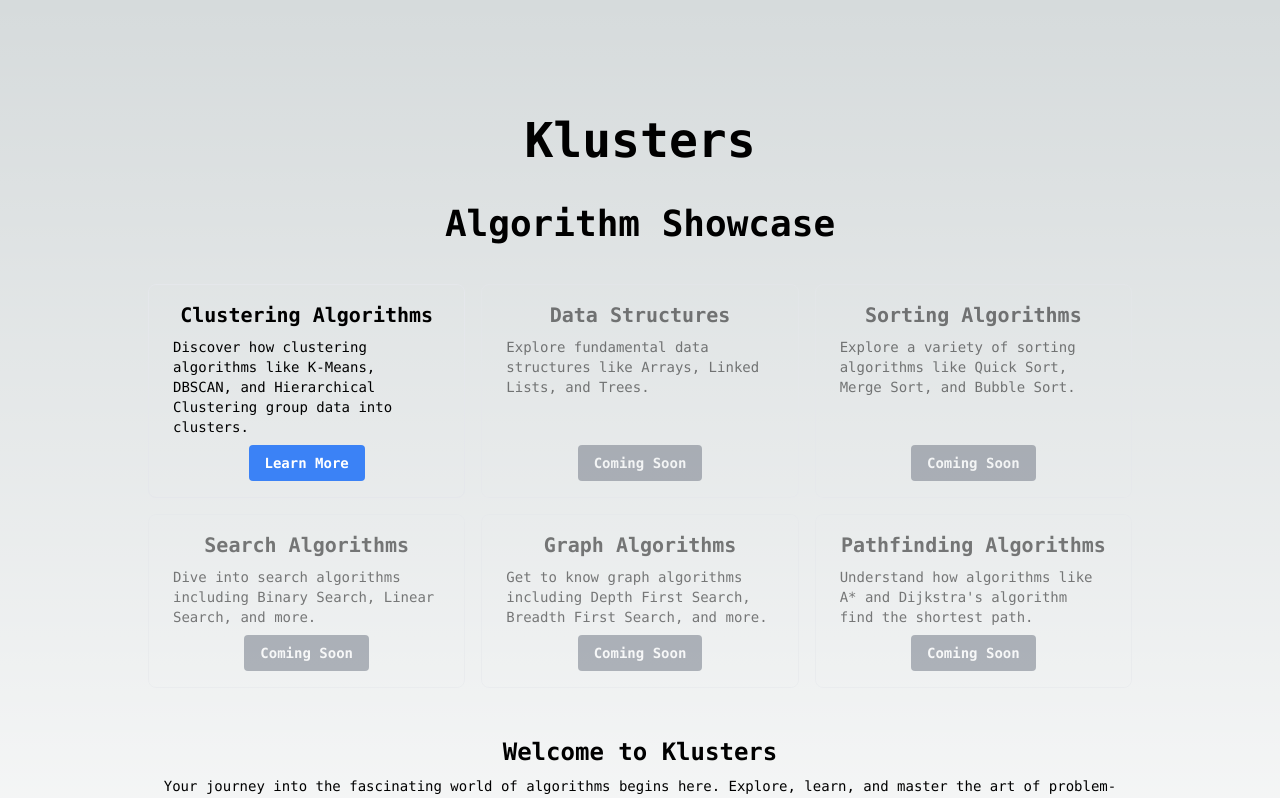
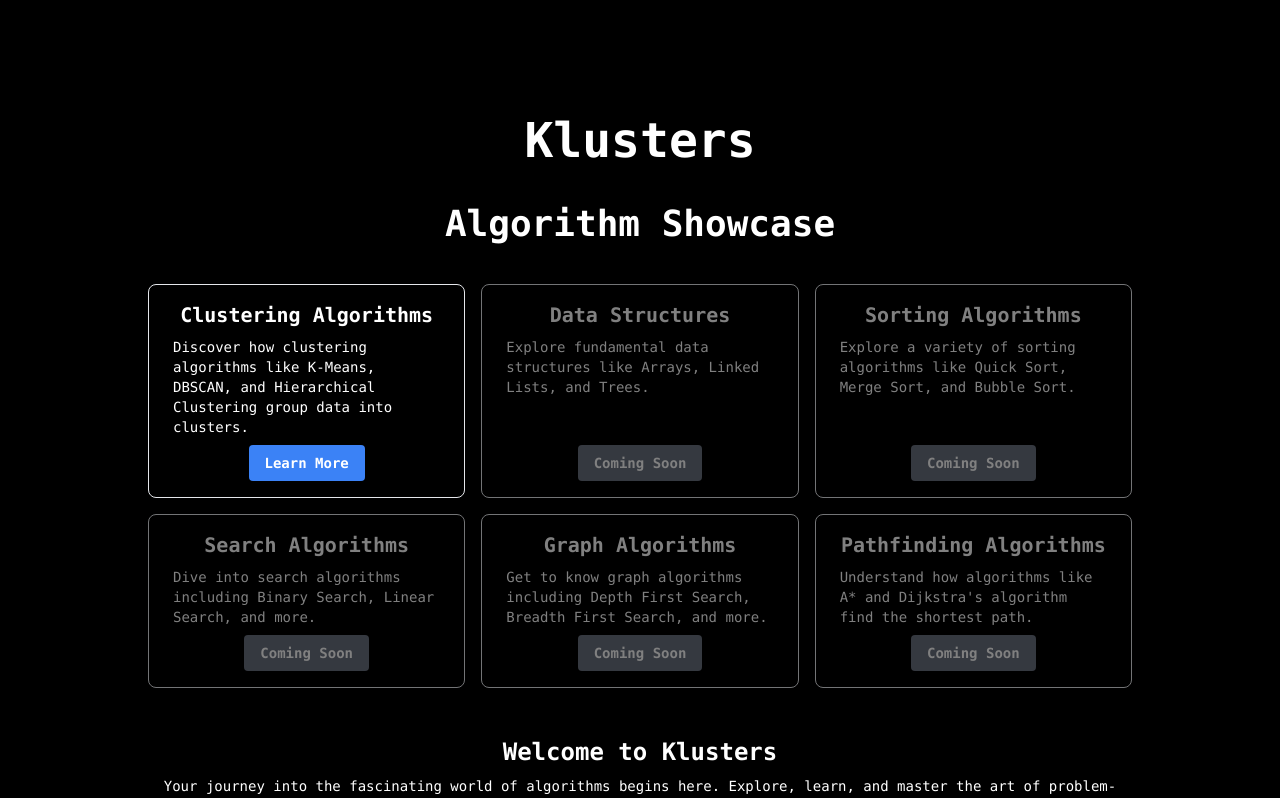
Before and after one commit to ouckah/klusters, a Next.js app: page / in a window 1280 px wide. Shown: the top 798 px of the page. Built offline with nearby package versions, Linux system fonts and the light colour scheme.

Commit message:
ONLY DARK MODE!

```diff
--- a/src/app/globals.css
+++ b/src/app/globals.css
@@ -2,10 +2,16 @@
 @tailwind components;
 @tailwind utilities;
 
-:root {
+/* :root {
   --foreground-rgb: 0, 0, 0;
   --background-start-rgb: 214, 219, 220;
   --background-end-rgb: 255, 255, 255;
+} */
+
+:root {
+  --foreground-rgb: 255, 255, 255;
+  --background-start-rgb: 0, 0, 0;
+  --background-end-rgb: 0, 0, 0;
 }
 
 @media (prefers-color-scheme: dark) {
```
